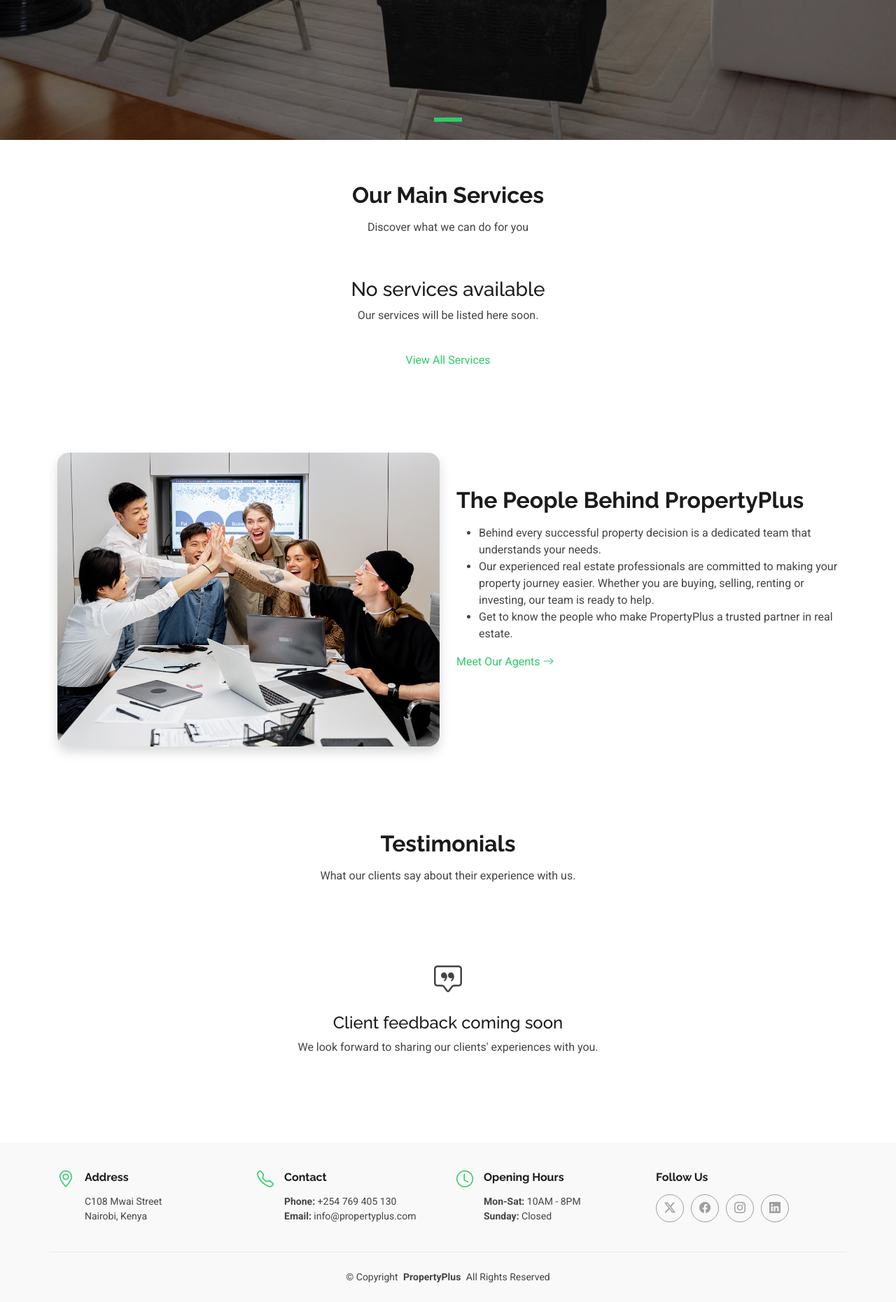
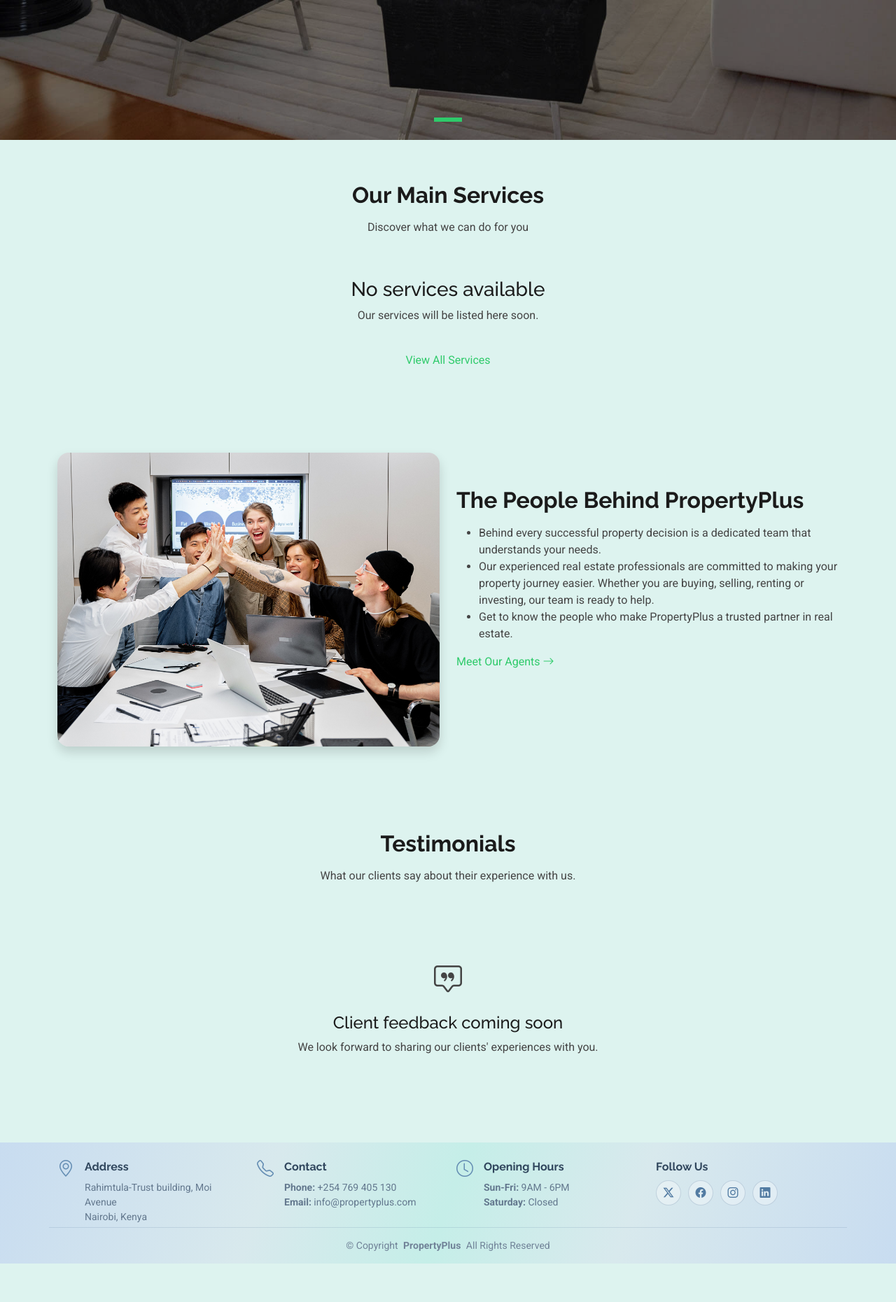
Before and after one commit to harizonelopez/EstateAgency, a Django app: page / in a window 1280 px wide. Shown: the part 600-2461 px from the top of the page at 70% size. After the commit the page ends 2406 px from the top, so only its background shows below. Run offline with Django 5.2, Linux system fonts and the light colour scheme; data that the repository does not hold is empty; some libraries are stand-ins or nearby versions.

Commit message:
Update footer styles info across templates

```diff
--- a/assets/css/main.css
+++ b/assets/css/main.css
@@ -429,56 +429,70 @@ h6 {
 # Global Footer
 --------------------------------------------------------------*/
 .footer {
-  color: var(--default-color);
-  background-color: var(--background-color);
+  color: #53677c;
+  background: linear-gradient(
+    135deg,
+    #edf4fa 0%,
+    #e5eef7 50%,
+    #dce8f3 100%
+  );
   font-size: 14px;
-  padding: 40px 0 0 0;
+  padding: 25px 0 0 0;
   position: relative;
 }
 
 .footer .icon {
-  color: var(--accent-color);
+  color: #648db3;
   margin-right: 15px;
   font-size: 24px;
   line-height: 0;
 }
 
 .footer h4 {
+  color: #30465d;
   font-size: 16px;
   font-weight: 700;
-  margin-bottom: 15px;
+  margin-bottom: 10px;
+}
+
+.footer p {
+  color: #63788e;
 }
 
 .footer .address p {
-  margin-bottom: 0px;
+  margin-bottom: 0;
 }
 
 .footer .social-links a {
   display: flex;
   align-items: center;
   justify-content: center;
-  width: 40px;
-  height: 40px;
+  width: 36px;
+  height: 36px;
   border-radius: 50%;
-  border: 1px solid color-mix(in srgb, var(--default-color), transparent 50%);
-  font-size: 16px;
-  color: color-mix(in srgb, var(--default-color), transparent 50%);
+  border: 1px solid rgba(83, 119, 155, 0.25);
+  font-size: 15px;
+  color: #527ba2;
+  background: rgba(255, 255, 255, 0.35);
   margin-right: 10px;
-  transition: 0.3s;
+  transition: all 0.3s ease;
 }
 
 .footer .social-links a:hover {
-  color: var(--accent-color);
-  border-color: var(--accent-color);
+  color: #ffffff;
+  background: #648db3;
+  border-color: #648db3;
+  transform: translateY(-3px);
 }
 
 .footer .copyright {
-  padding: 25px 0;
-  border-top: 1px solid color-mix(in srgb, var(--default-color), transparent 90%);
+  padding: 15px 0;
+  border-top: 1px solid rgba(83, 119, 155, 0.18);
 }
 
 .footer .copyright p {
   margin-bottom: 0;
+  color: #718398;
 }
 
 .footer .credits {
--- a/contact.html
+++ b/contact.html
@@ -93,7 +93,7 @@
               <i class="bi bi-geo-alt flex-shrink-0"></i>
               <div>
                 <h3>Address</h3>
-                <p>C108 Mwai Street, Nairobi, KE 533422</p>
+                <p>Rahimtula-Trust building, Nairobi, Kenya</p>
               </div>
             </div><!-- End Info Item -->
 
--- a/templates/base.html
+++ b/templates/base.html
@@ -29,6 +29,69 @@
 
     <!-- Main CSS -->
     <link href="{% static 'css/main.css' %}" rel="stylesheet">
+    <style>
+        /* global aqua-background */
+        html,
+        body {
+            background: #DDF3EF !important;
+        }
+        body,
+        .main,
+        main {
+            background-color: #DDF3EF !important;
+        }
+        .main > section,
+        main > section {
+            background-color: transparent !important;
+        }
+        /*global footer-styling */
+        #footer.footer {
+            background: linear-gradient(
+                110deg,
+                #c8dcf0 0%,
+                #d8e9ed 30%,
+                #c5eee8 50%,
+                #d8e9ed 70%,
+                #c8dcf0 100%
+            ) !important;
+            color: #53677c;
+            padding: 25px 0 0;
+        }
+        #footer h4 {
+            color: #30465d;
+            margin-bottom: 10px;
+        }
+        #footer p {
+            color: #63788e;
+        }
+        #footer .icon {
+            color: #648db3;
+        }
+        #footer .social-links a {
+            color: #527ba2;
+            border-color: rgba(83, 119, 155, 0.25);
+            background: rgba(255, 255, 255, 0.35);
+            transition: all 0.3s ease;
+        }
+        #footer .social-links a:hover {
+            color: #fff;
+            background: #648db3;
+            border-color: #648db3;
+            transform: translateY(-3px);
+        }
+        #footer .copyright {
+            padding: 15px 0;
+            border-top: 1px solid rgba(83, 119, 155, 0.18);
+        }
+        #footer .copyright p {
+            color: #718398;
+        }
+        @media (max-width: 767px) {
+            #footer {
+                text-align: left;
+            }
+        }
+    </style>
 
     {% block extra_css %}{% endblock %}
 </head>
@@ -62,14 +125,14 @@
 
     {% block footer %}
     <!-- Footer -->
-    <footer id="footer" class="footer light-background">
+    <footer id="footer" class="footer light-background" py-2>
         <div class="container">
-            <div class="row gy-3">
+            <div class="row gy-1">
                 <div class="col-lg-3 col-md-6 d-flex">
                     <i class="bi bi-geo-alt icon"></i>
                     <div class="address">
                         <h4>Address</h4>
-                        <p>C108 Mwai Street</p>
+                        <p>Rahimtula-Trust building, Moi Avenue</p>
                         <p>Nairobi, Kenya</p>
                     </div>
                 </div>
@@ -90,8 +153,8 @@
                     <div>
                         <h4>Opening Hours</h4>
                         <p>
-                            <strong>Mon-Sat:</strong> <span>10AM - 8PM</span><br>
-                            <strong>Sunday:</strong> <span>Closed</span>
+                            <strong>Sun-Fri:</strong> <span>9AM - 6PM</span><br>
+                            <strong>Saturday:</strong> <span>Closed</span>
                         </p>
                     </div>
                 </div>
@@ -107,7 +170,7 @@
                 </div>
             </div>
         </div>
-        <div class="container copyright text-center mt-4">
+        <div class="container copyright text-center mt-1">
             <p>© <span>Copyright</span> <strong class="px-1 sitename">PropertyPlus</strong> <span>All Rights Reserved</span></p>
         </div>
     </footer>
```
Also changed, not shown: templates/enquiries/contact.html (+4 -3 lines).
